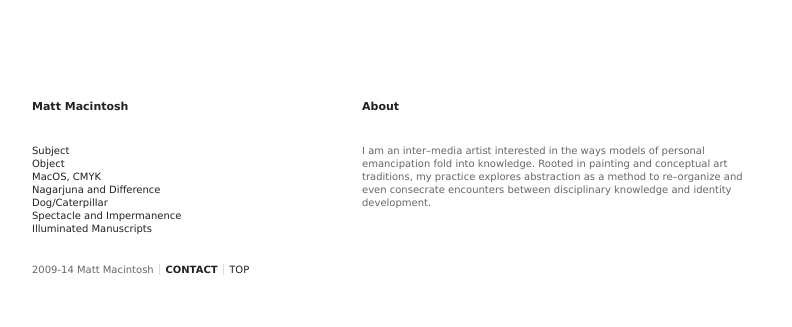
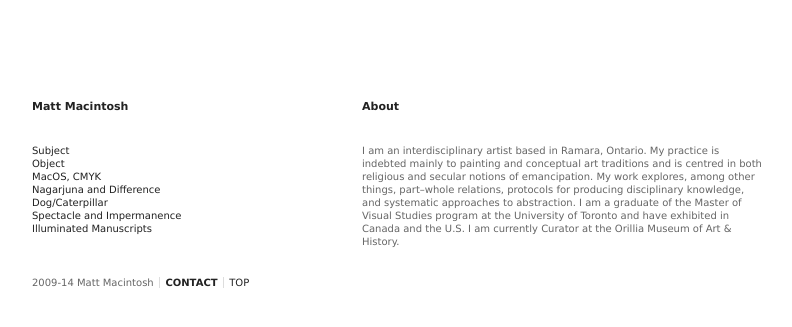
Before and after one commit to mattmacintosh/mattmacintosh.github.io, a Jekyll site: the page built from index.html, in a window 1280 px wide. Shown: the top 327 px of the page, without its empty margins (38-830 px from the left). Built offline with Jekyll 4.4.1, drawn with Linux system fonts in a browser that asks for light colours; Markdown is read by kramdown in place of the engine named in the settings.

Commit message:
MASTER: Updated the bio write-up.

```diff
--- a/index.html
+++ b/index.html
@@ -3,10 +3,10 @@
 title: About
 html-class: home about default
 sitemap:
-  lastmod: 2014-04-19
-  priority: 0.7
+  lastmod: 2014-07-18
+  priority: 0.9
   changefreq: monthly
   exclude: 'no'
 ---
 
-					<p>I am an inter–media artist interested in the ways models of personal emancipation fold into knowledge. Rooted in painting and conceptual art traditions, my practice explores abstraction as a method to re–organize and even consecrate encounters between disciplinary knowledge and identity development.</p>
+					<p>I am an interdisciplinary artist based in Ramara, Ontario. My practice is indebted mainly to painting and conceptual art traditions and is centred in both religious and secular notions of emancipation. My work explores, among other things, part–whole relations, protocols for producing disciplinary knowledge, and systematic approaches to abstraction. I am a graduate of the Master of Visual Studies program at the University of Toronto and have exhibited in Canada and the U.S. I am currently Curator at the Orillia Museum of Art &amp; History.</p>
```
Also changed, not shown: README.md.
